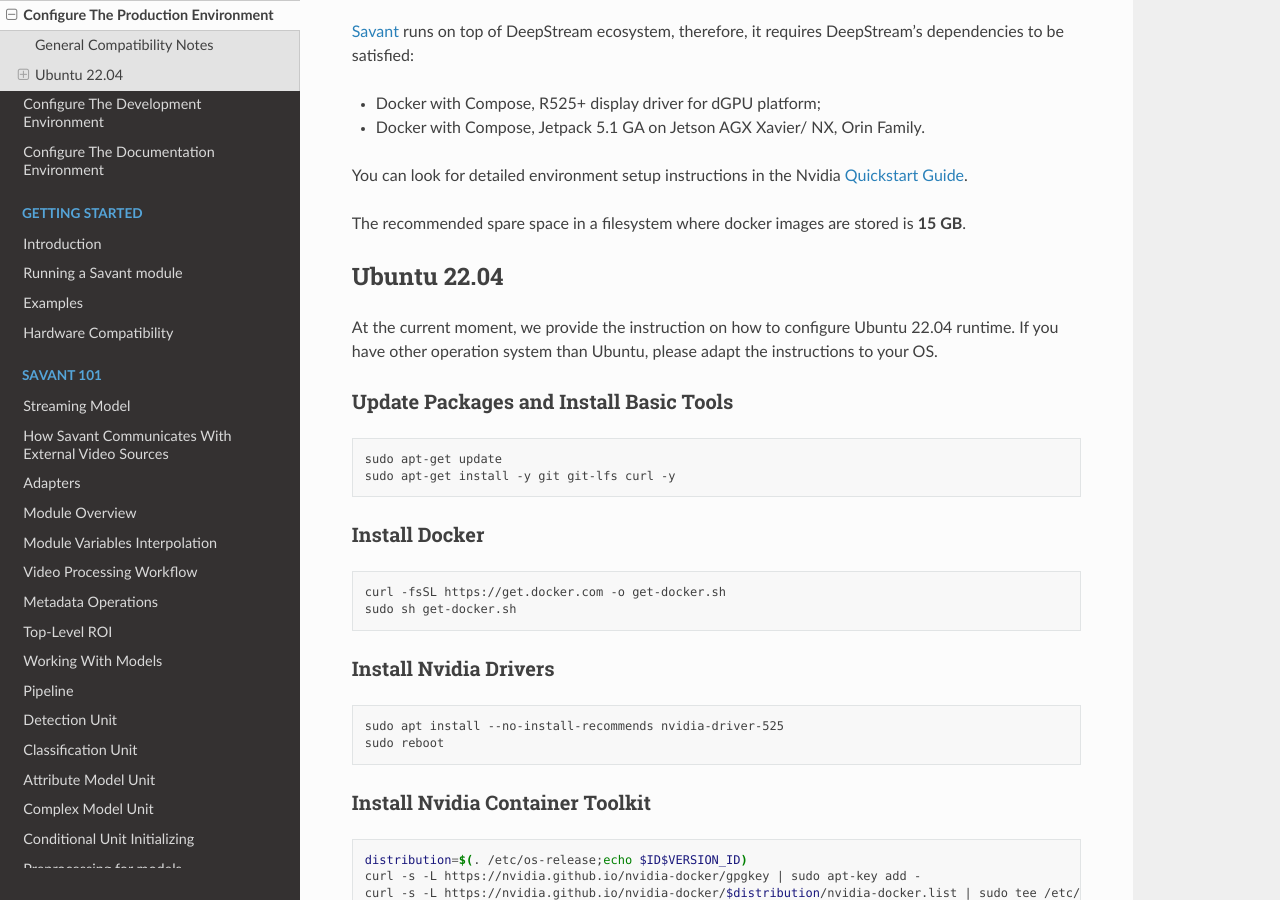
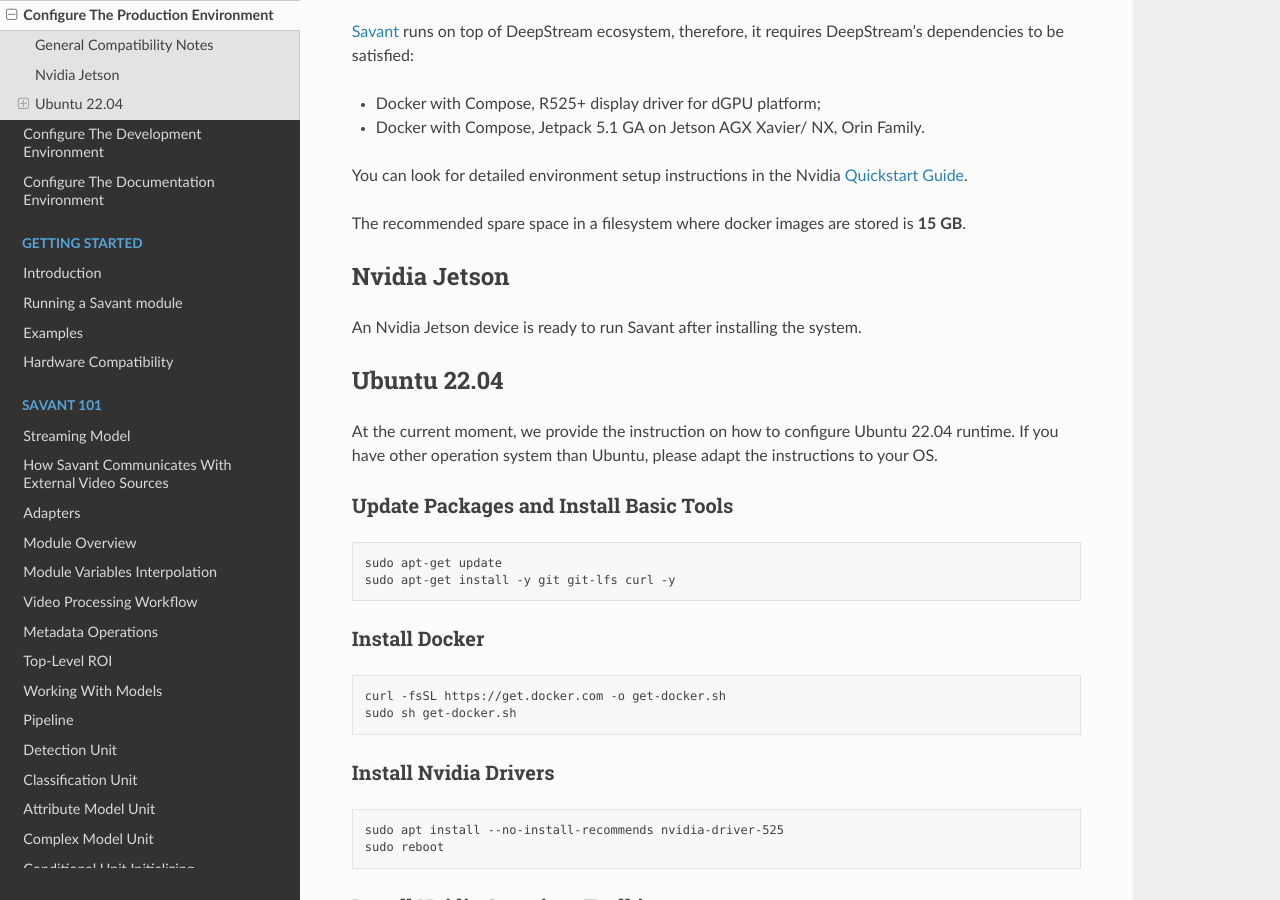
Before and after one commit to insight-platform/Savant, a Sphinx documentation site: the page built from docs/source/getting_started/0_configure_prod_env.rst, in a window 1280 px wide and 900 px high, scrolled down 340 px. Built offline with Sphinx 7.4.7 and the Read the Docs theme 2.0.0, drawn with Linux system fonts in a browser that asks for light colours; the version number could not be read and is left out.

Commit message:
jetson note added to production environment doc

```diff
--- a/docs/source/getting_started/0_configure_prod_env.rst
+++ b/docs/source/getting_started/0_configure_prod_env.rst
@@ -16,6 +16,11 @@
 You can look for detailed environment setup instructions in the Nvidia `Quickstart Guide <https://docs.nvidia.com/metropolis/deepstream/dev-guide/text/DS_Quickstart.html#quickstart-guide>`_.
 
 The recommended spare space in a filesystem where docker images are stored is **15 GB**.
+
+Nvidia Jetson
+-------------
+
+An Nvidia Jetson device is ready to run Savant after installing the system.
 
 Ubuntu 22.04
 ------------
```
